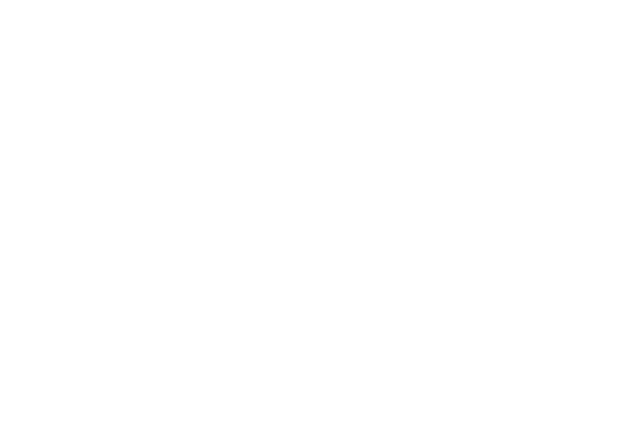
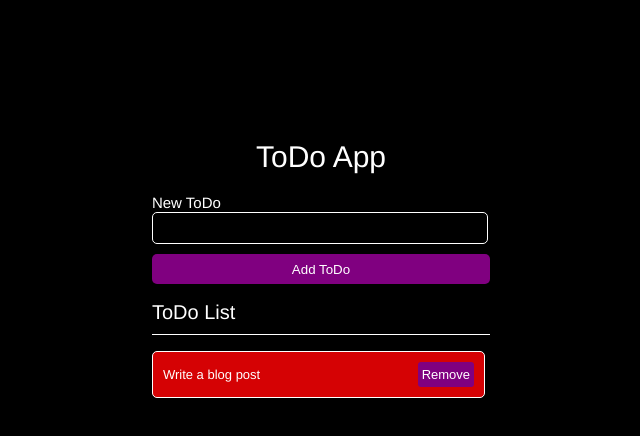
Before and after one commit to cool-eagle/vue-test-project, a Vue app: page / in a window 1280 px wide. Shown: the top 436 px of the page, without its empty margins (319-959 px from the left). Built offline with nearby package versions, Linux system fonts and the light colour scheme.

Commit message:
sample todo list code insert

```diff
--- a/src/App.vue
+++ b/src/App.vue
@@ -1,14 +1,19 @@
 <template>
   <div>
-    <!-- Html -->
+    <ToDo/>
   </div>
 </template>
 
 <script lang="ts">
 import { defineComponent } from 'vue';
 
+import ToDo from "./components/ToDo.vue";
+
 export default defineComponent({
   name: 'App',
+  components: {
+    ToDo,
+  },
   setup() {
     // Setup
   },
@@ -16,5 +21,14 @@
 </script>
 
 <style lang="scss" module>
-// Style
+  body{
+    margin:0;
+    padding:0;
+    font-family: Avenir, Helvetica, Arial, sans-serif;
+    background-color: black;
+    color: white;
+    display: flex;
+    align-items: center;
+    justify-content: center;
+  }
 </style>
--- /dev/null
+++ b/src/components/ToDo.vue
@@ -0,0 +1,174 @@
+<template>
+
+  <h1>ToDo App</h1>
+  <!-- vytvoření form + přidání funkce -->
+  <!-- submit prevent - po zadání do inputu + enter, se nerefreshne stránka) -->
+  <form @submit.prevent="addTodo()">
+    <label>New ToDo</label>
+    <input v-model="newTodo" name="newTodo" autocomplete="off" />
+    <!--
+        v-model - syntax pro aktualizaci dat na inputu (zaznamená co do něj píšu)
+        name - nese hodnotu, která je v ní vložena /* OPRAVENO */
+        autocomplete - pamatování si zapsaných údajů (prohlížečem)
+      -->
+    <button>Add ToDo</button>
+  </form>
+
+  <h2>ToDo List</h2>
+  <ul>
+
+    <ToDoItem @remove="removeTodo(index)" @done="doneTodo(todo)" v-for="(todo, index) in todos" :key="index" :content="todo.content" :done="todo.done"/>
+
+  </ul>
+    <h4 v-if="todos.length === 0">Empty list.</h4>
+    <!--
+        pokud má todos pole (počet listů v seznamu) délku 0 =  napíše "prázdný list" /* OPRAVENO */
+        todos.lenght = 0 (nastavilo by počet počet indexů v poli na 0);
+    -->
+
+</template>
+
+<script lang="ts">
+import { ref } from 'vue';
+
+import ToDoItem from './ToDoItem.vue';
+import { defineComponent } from '@vue/runtime-core';
+
+export default defineComponent({
+  components: {
+      ToDoItem,
+    },
+    name: 'ToDo',
+    setup () {
+        const newTodo = ref(''); // obsahuje co je v závorce - vypsání newTodo.value
+        const defaultData = [{
+            done: false,
+            content: 'Write a blog post'
+        }]
+        // proměnná obsahující seznam
+        const todosData = JSON.parse(localStorage.getItem('todos') as any) || defaultData; // || = nebo
+        // JSON.parse - vezme string a vrátí objekt
+        // localStorage.getItem('') - vezme '' z lokální paměti
+        const todos = ref(todosData);
+        // přiřadím data z lokální paměti proměné
+        function addTodo () {
+            if (newTodo.value) {
+                todos.value.push({
+                    done: false,
+                    content: newTodo.value
+                });
+                newTodo.value = '';
+                // hodnota newTodo se nastaví na '' - prázdný pole
+            }
+            saveData();
+        }
+        function doneTodo (todo: { done: boolean; }) {
+            todo.done = !todo.done
+            // ! - označuje negaci (false) = todo.done (true) = !todo.done(false) - převede
+            saveData();
+        }
+        function removeTodo (index: any) {
+            todos.value.splice(index, 1);
+            // splice - zamění 1. pozici (indexování) ve todos za index
+            saveData();
+        }
+        function saveData () {
+            const storageData = JSON.stringify(todos.value);
+            // JSON.stringify - vezme objekt a vrátí string
+            localStorage.setItem('todos', storageData);
+            // přidání hodnoty do lokální paměěti
+        }
+        return {
+            todos,
+            newTodo,
+            addTodo,
+            doneTodo,
+            removeTodo,
+            saveData
+        }
+        // vracení hodnot
+    }
+})
+</script>
+
+<!-- Add "scoped" attribute to limit CSS to this component only -->
+<style lang="scss">
+
+$primaryCol: white;
+$secondaryCol: darkorchid;
+$tercialyCol: purple;
+
+ul{
+  list-style: none;
+  padding: 0;
+}
+ul button{
+  background: purple;
+  color: $primaryCol;
+  border-radius: 3px;
+  border: none;
+  font-size: 13px;
+  padding: 5px 4px;
+  cursor: pointer;
+}
+ul button:hover{
+  background: $secondaryCol;
+}
+li{
+  width: 92%;
+  border: 1px solid $primaryCol;
+  border-radius: 5px;
+  padding: 10px 10px 10px 10px;
+  display: flex;
+  justify-content: space-between;
+  font-size: 13px;
+  margin-bottom: 20px;
+}
+span{
+  padding: 0;
+  margin: 5px 0 0 0;
+}
+#app{
+  margin: 15vh 0 0 0;
+}
+h1{
+  text-align: center;
+  font-size: 30px;
+}
+h1, h2, h4{
+  font-weight: normal;
+}
+h2{
+  border-bottom: 1px solid $primaryCol;
+  font-size: 20px;
+  padding-bottom: 10px;
+}
+label{
+  font-size: 15px;
+}
+form{
+  width: 100%;
+}
+form button{
+  width: 100%;
+  height: 30px;
+  margin-top: 10px;
+  color: $primaryCol;
+  background: $tercialyCol;
+  border-radius: 5px;
+  border: none;
+  cursor: pointer;
+}
+form button:hover{
+  background: $secondaryCol;
+}
+input{
+  width: 93%;
+  height: 30px;
+  border: 1px solid $primaryCol;
+  background: none;
+  border-radius: 5px;
+  color: $primaryCol;
+  padding: 0 10px;
+}
+</style>
--- /dev/null
+++ b/src/components/ToDoItem.vue
@@ -0,0 +1,46 @@
+<template>
+
+<li :class="{ done: done }" @click="$emit('done')">  <!--
+    v-for - řetězec pro vypsání obashu (item - prvek ve zdroji, items - zdroj dat) /* OPRAVENO */
+    :key - každý výpis by měl mít unikátní "klíč", aby se nastalo že budou dva stejné výpisy - nastane error /* OPRAVENO */
+    (používá se pro string a čísla, nepoužívat pro malé hodnoty jako obejkty a pole)
+  -->
+      <span>{{ content }}</span>
+      <!--
+        :class - pokud "todo.done" je aktivní, objeví se třída "done" /* NEOPRAVENO */
+        @click - po kliknutí se ???
+      -->
+      <button @click="$emit('remove')">Remove</button>
+      <!--
+        p
+o kliknutí se odstraní todo ze seznamu listů
+      -->
+</li>
+</template>
+
+<script>
+import { defineComponent } from '@vue/runtime-core';
+
+export default defineComponent({
+  name: 'ToDoItem',
+  props: {
+    content: String,
+    done: Boolean,
+  },
+  emits: ['remove', 'done'],
+
+})
+
+</script>
+
+<style scoped lang="scss">
+$quaternalyCol: #01c400;
+$quinaryCol: #d50204;
+li{
+  background: $quinaryCol;
+  cursor: pointer;
+}
+.done{
+  background: $quaternalyCol;
+}
+</style>
--- a/src/sass/global.scss
+++ b/src/sass/global.scss
@@ -1,26 +1,26 @@
-@use 'sass/color';
+// @use 'sass/color';
 
-@import url('//fonts.googleapis.com/css2?family=Open+Sans&display=swap');
+// @import url('//fonts.googleapis.com/css2?family=Open+Sans&display=swap');
 
-*,
-*::before,
-*::after {
-  box-sizing: border-box;
-}
+// *,
+// *::before,
+// *::after {
+//   box-sizing: border-box;
+// }
 
-html,
-body {
-  margin: 0;
-  padding: 0;
-}
+// html,
+// body {
+//   margin: 0;
+//   padding: 0;
+// }
 
-html {
-  color: color.$text;
-  font-family: 'Open Sans', sans-serif;
-  font-size: 87.5%;
-  -webkit-font-smoothing: antialiased;
-  -moz-osx-font-smoothing: grayscale;
-}
+// html {
+//   color: color.$text;
+//   font-family: 'Open Sans', sans-serif;
+//   font-size: 87.5%;
+//   -webkit-font-smoothing: antialiased;
+//   -moz-osx-font-smoothing: grayscale;
+// }
 
-// If you need to style the #app element
-// :global(#app) {}
+// // If you need to style the #app element
+// // :global(#app) {}
```
